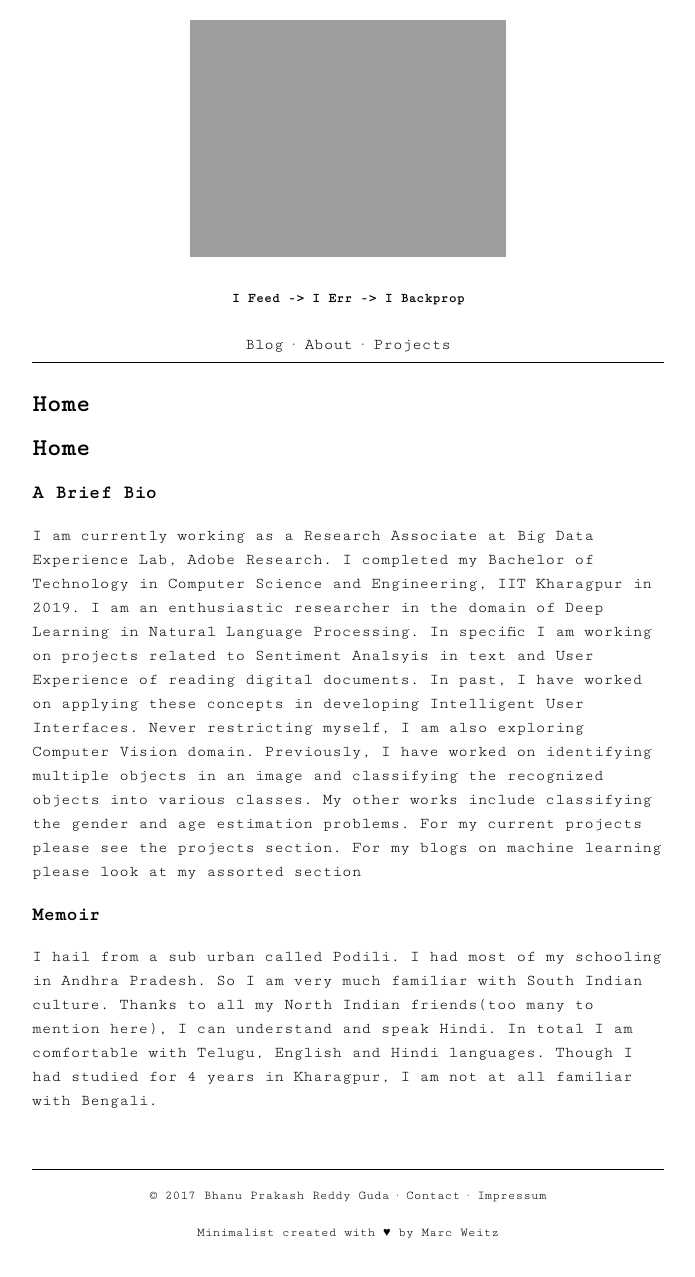
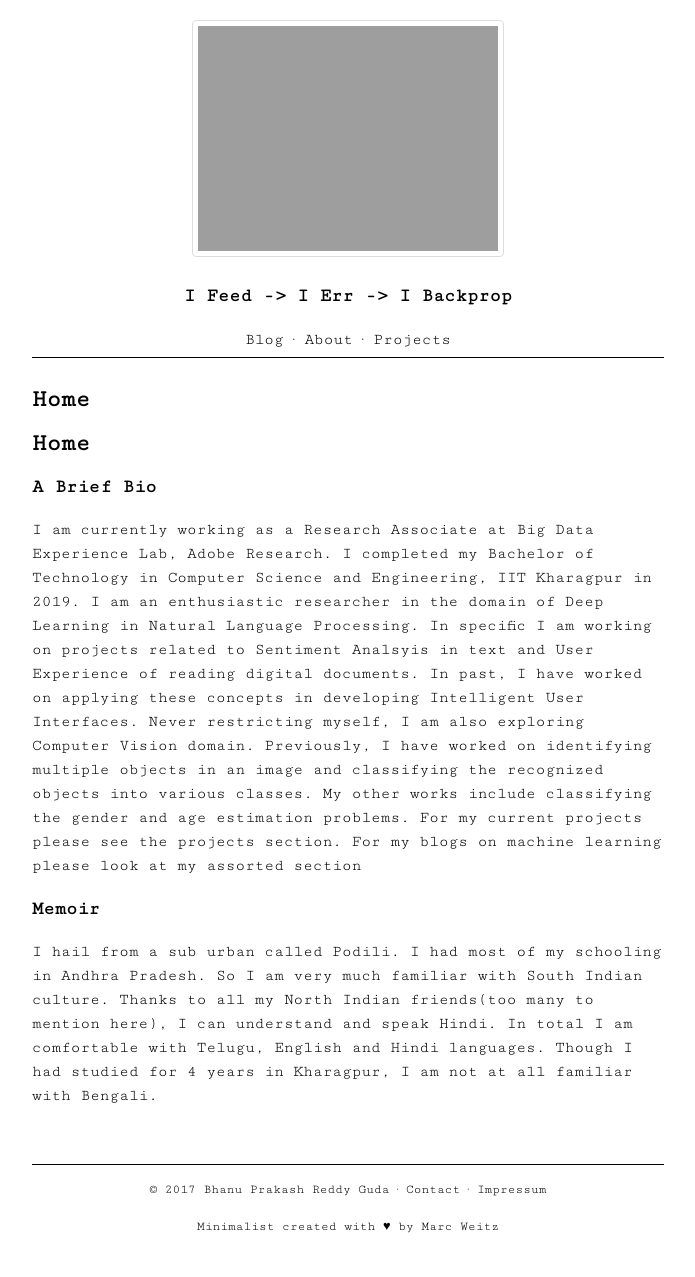
Before and after one commit to bhanu77prakash/bhanu77prakash.github.io, a Jekyll site: the page built from index.md, in a window 1280 px wide. Shown: the whole page, without its empty margins (292-987 px from the left). Built offline with Jekyll 4.4.1, drawn with Linux system fonts in a browser that asks for light colours; our own code applies the rules of GitHub Pages for plain Markdown files.

Commit message:
updated site

```diff
--- a/_includes/logo.html
+++ b/_includes/logo.html
@@ -1,9 +1,9 @@
 <div id="logo">
   <a href="{{site.url}}{{site.baseurl}}/">
-    <img src="{{site.url}}{{site.baseurl}}/assets/images/logo.jpg" alt="Logo"></img>
-    <h5 >
+    <img src="{{site.url}}{{site.baseurl}}/assets/images/logo.jpg" alt="Image" style="border: 1px solid #ddd; border-radius: 4px;padding: 5px;width: 300px;"></img>
+    <h3 >
       <!-- align="right" style="position: absolute;right: 35px;top: 200px;" -->
       I Feed -> I Err -> I Backprop
-    </h5>
+    </h3>
   </a>
 </div>
```
